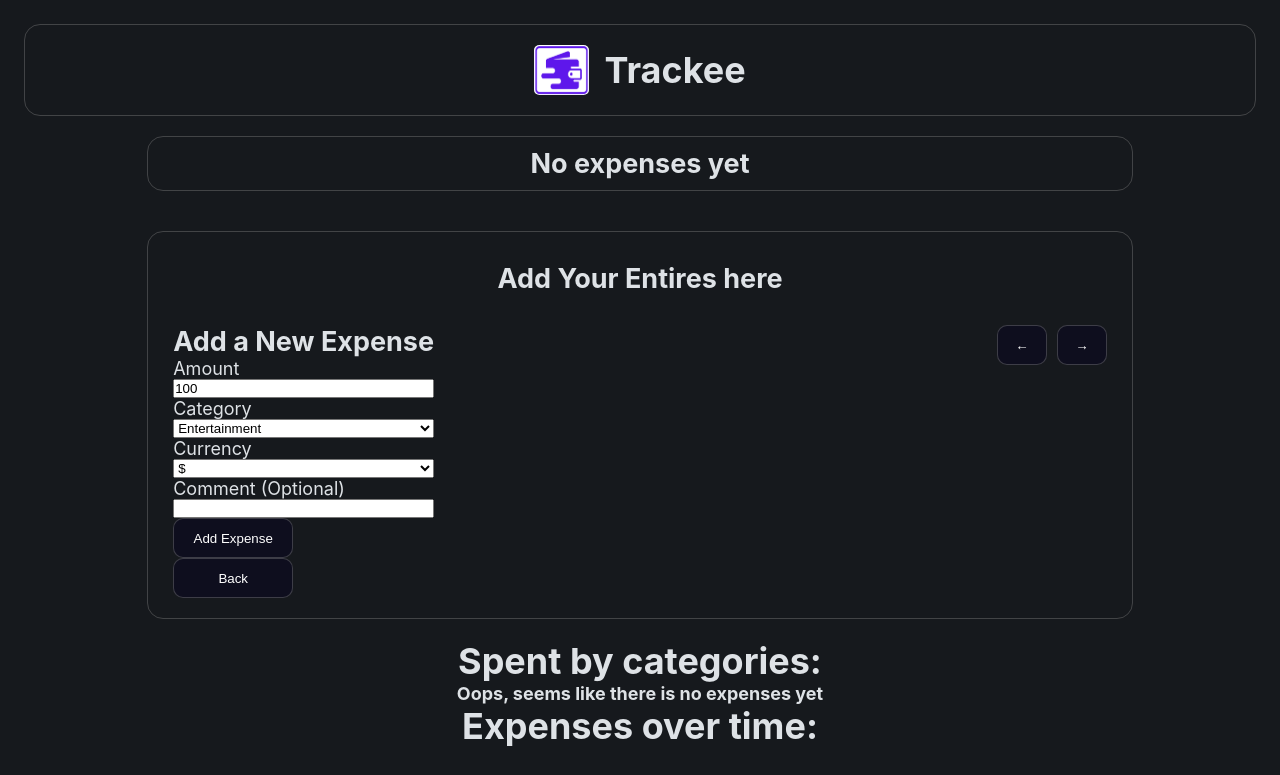
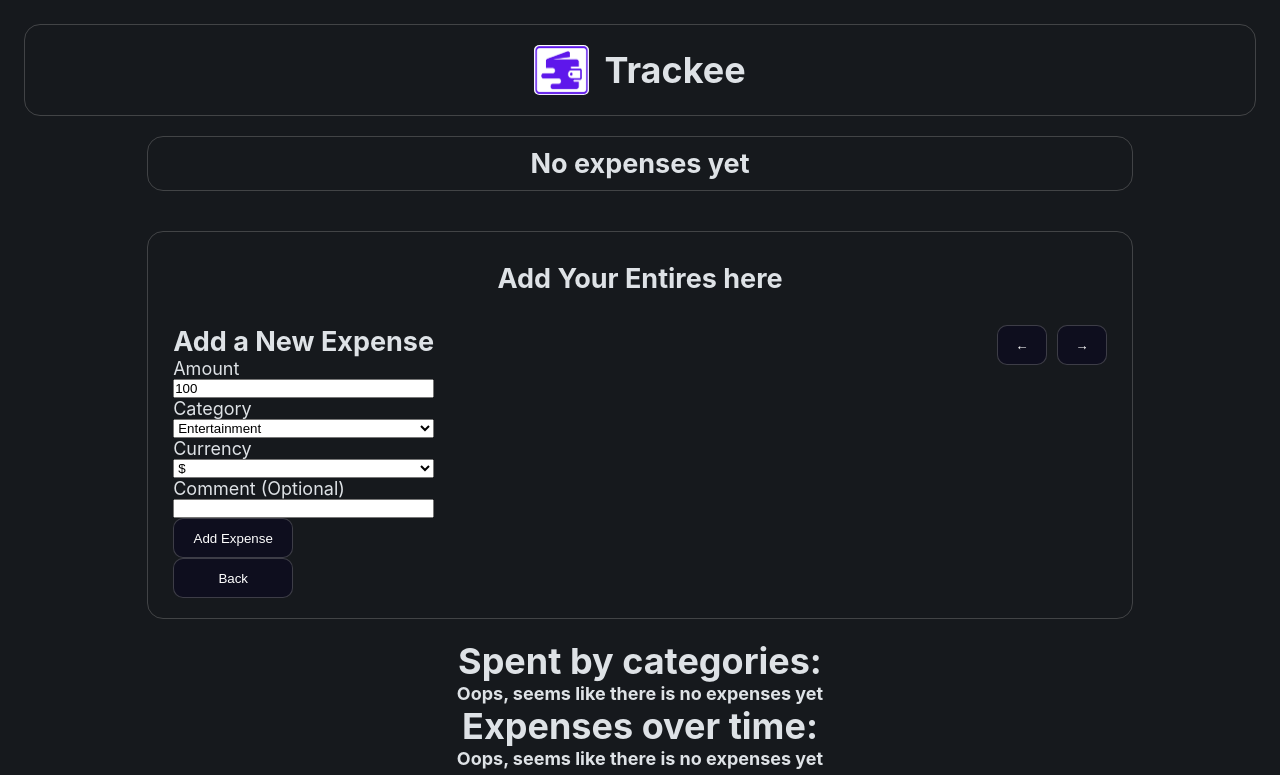
Before and after one commit to alexprimak24/expense-tracker, a React (Create React App) app: page / in a window 1280 px wide. Shown: the top 775 px of the page. Built offline with nearby package versions, Linux system fonts and the light colour scheme.

Commit message:
now sortCategoriesByAmount() returns only categories that have expenses which fixed 0% displaying in PieChart

```diff
--- a/src/features/expenses/components/SpentByCategoriesChart/SpentByCategoriesChart.tsx
+++ b/src/features/expenses/components/SpentByCategoriesChart/SpentByCategoriesChart.tsx
@@ -60,6 +60,7 @@ const renderCustomizedLabel = ({
 function SpentByCategoriesChart({
   sortedCategories,
 }: SpentByCategoriesChartProps) {
+  console.log(sortedCategories);
   if (sortedCategories === null)
     return (
       <>
--- a/src/features/expenses/components/SpentOverTimeChart/SpentOverTimeChart.tsx
+++ b/src/features/expenses/components/SpentOverTimeChart/SpentOverTimeChart.tsx
@@ -19,6 +19,15 @@ function SpentOverTimeChart({ expenses }: SpentOverTimeChartProps) {
     ...expense,
     date: dhm(expense.date)?.trim(),
   }));
+
+  if (formattedExpenses.length === 0) {
+    return (
+      <>
+        <h1>Expenses over time:</h1>
+        <h4>Oops, seems like there is no expenses yet</h4>
+      </>
+    );
+  }
 
   return (
     <>
```
